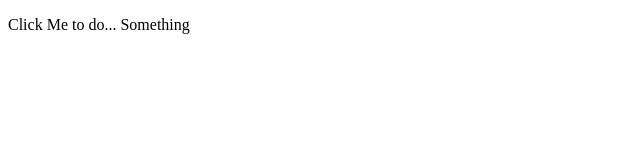
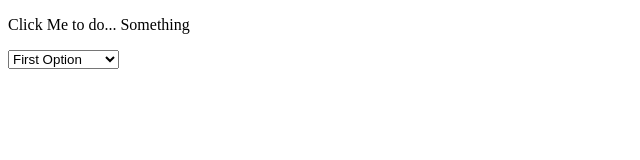
Before and after one commit to devjanaprime/2.2a-jQuery, a plain HTML site: page index.html in a window 1280 px wide. Shown: the whole page, without its empty margins (0-640 px from the left). Drawn offline with Linux system fonts and the light colour scheme.

Commit message:
select with value

```diff
--- a/index.html
+++ b/index.html
@@ -9,5 +9,11 @@
   <body>
     <!-- user click this div with this id (see js file for what happens) -->
     <p id="clickMeForSomething">Click Me to do... Something</p>
+    <select id='selectValue'>
+      <option value=1>First Option</option>
+      <option value=2>Second Option</option>
+      <option value=3>Third Option</option>
+      <option value=4>Fourth Option</option>
+    </select>
   </body>
 </html>
--- a/scripts/mySite.js
+++ b/scripts/mySite.js
@@ -5,6 +5,11 @@ $(function ()
    $('#clickMeForSomething').click(function(){
         console.log("Something happened");
     });
+
+  $('#selectValue').change(function(){
+    console.log( "selectValue: " + $('#selectValue').val() );
+  });
+
 });
 
 console.log( "mySite.js loaded" );
```
Also changed, not shown: 1 other file.
